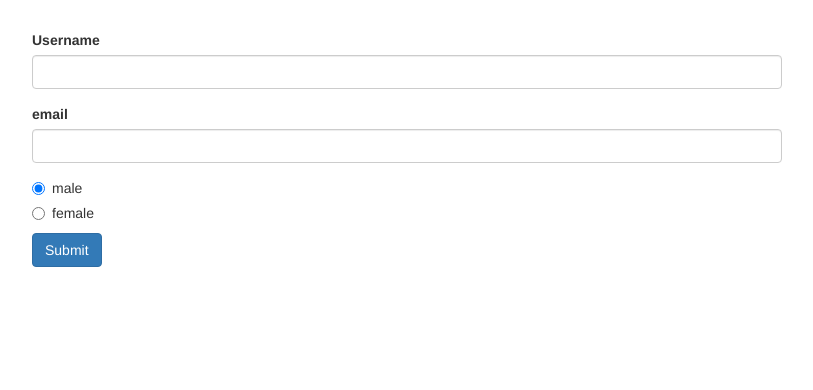
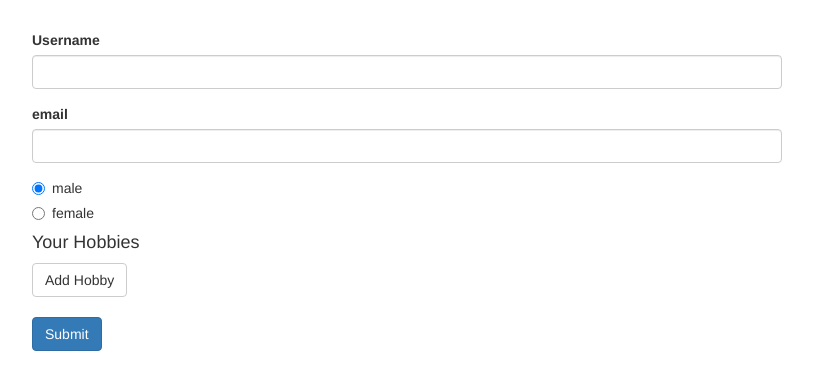
Before and after one commit to Saumil13/angular-playground, an Angular app in the folder forms-reactive-start/: page / in a window 1280 px wide. Shown: the top 390 px of the page, without its empty margins (233-1046 px from the left). Built offline with nearby package versions, Linux system fonts and the light colour scheme.

Commit message:
reactive approch add hobbies

```diff
--- a/forms-reactive-start/src/app/app.component.html
+++ b/forms-reactive-start/src/app/app.component.html
@@ -23,6 +23,14 @@
             <input type="radio" [value]="gender" formControlName="gender">{{ gender }}
           </label>
         </div>
+        <div formArrayName="hobbies">
+          <h4>Your Hobbies</h4>
+          <button class="btn btn-default" type="button" (click)="onAddHobby()">Add Hobby</button>
+          <div class="form-group" *ngFor="let hobbyControl of signUpForm.get('hobbies').controls; let i=index">
+            <input type="text" class="form-control" [formControlName]="i">
+          </div>
+        </div>
+        <br>
         <span class="help-block" *ngIf="!signUpForm.valid && signUpForm.touched">form is invalid!</span>
         <button class="btn btn-primary" type="submit">Submit</button>
       </form>
--- a/forms-reactive-start/src/app/app.component.ts
+++ b/forms-reactive-start/src/app/app.component.ts
@@ -1,5 +1,5 @@
 import { Component, OnInit } from '@angular/core';
-import { FormGroup, FormControl, Validators } from '@angular/forms';
+import { FormGroup, FormControl, Validators, FormArray } from '@angular/forms';
 
 @Component({
   selector: 'app-root',
@@ -16,7 +16,8 @@
         'username': new FormControl(null, Validators.required),
         'email': new FormControl(null, [Validators.required, Validators.email])
       }),
-      'gender': new FormControl('male')
+      'gender': new FormControl('male'),
+      'hobbies': new FormArray([])
     });
   }
 
@@ -24,4 +25,9 @@
     console.log(this.signUpForm);
   }
 
+  onAddHobby() {
+    const control = new FormControl(null, Validators.required);
+    (<FormArray>(this.signUpForm.get('hobbies'))).push(control);
+  }
+
 }
```
